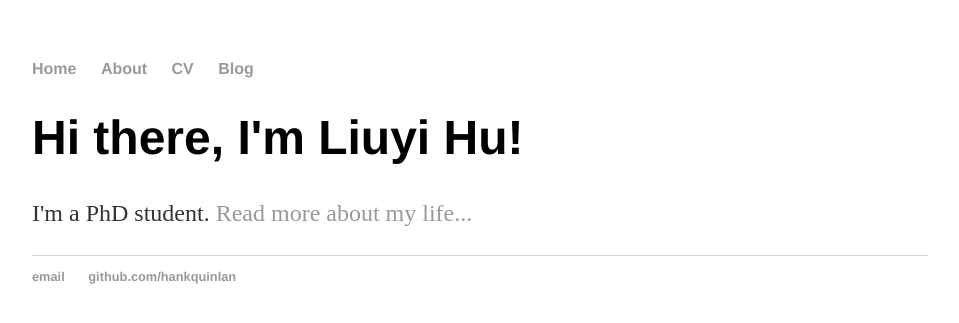
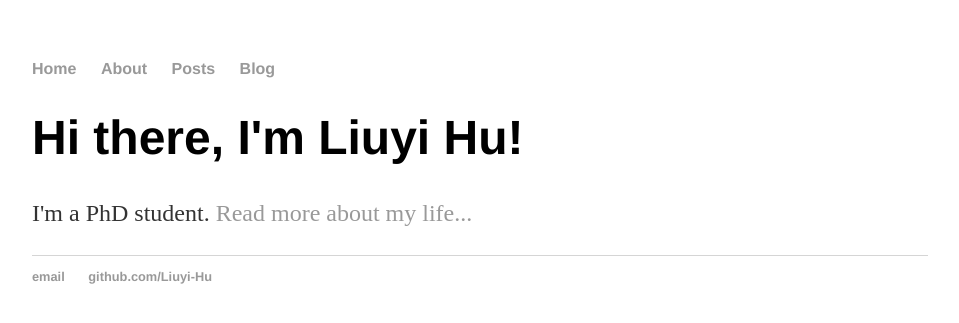
Before and after one commit to Liuyi-Hu/Liuyi-Hu.github.io, a Jekyll site: the page built from index.html, in a window 1280 px wide. Shown: the top 323 px of the page, without its empty margins (160-1119 px from the left). Built offline with Jekyll 4.4.1, drawn with Linux system fonts in a browser that asks for light colours.

Commit message:
Update default.html

```diff
--- a/_layouts/default.html
+++ b/_layouts/default.html
@@ -10,7 +10,7 @@
 	    		<ul>
 	        		<li><a href="/">Home</a></li>
 		        	<li><a href="/about">About</a></li>
-	        		<li><a href="/cv">CV</a></li>
+	        		<li><a href="/cv">Posts</a></li>
 	        		<li><a href="/blog">Blog</a></li>
 	    		</ul>
 			</nav>
@@ -21,8 +21,8 @@
 			</div><!-- /.container -->
 			<footer>
 	    		<ul>
-	        		<li><a href="mailto:hankquinlanhub@gmail.com">email</a></li>
-	        		<li><a href="https://github.com/hankquinlan">github.com/hankquinlan</a></li>
+	        		<li><a href="mailto:liuyi.hu.apply@gmail.com">email</a></li>
+	        		<li><a href="https://github.com/Liuyi-Hu">github.com/Liuyi-Hu</a></li>
 				</ul>
 			</footer>
 		</body>
```
